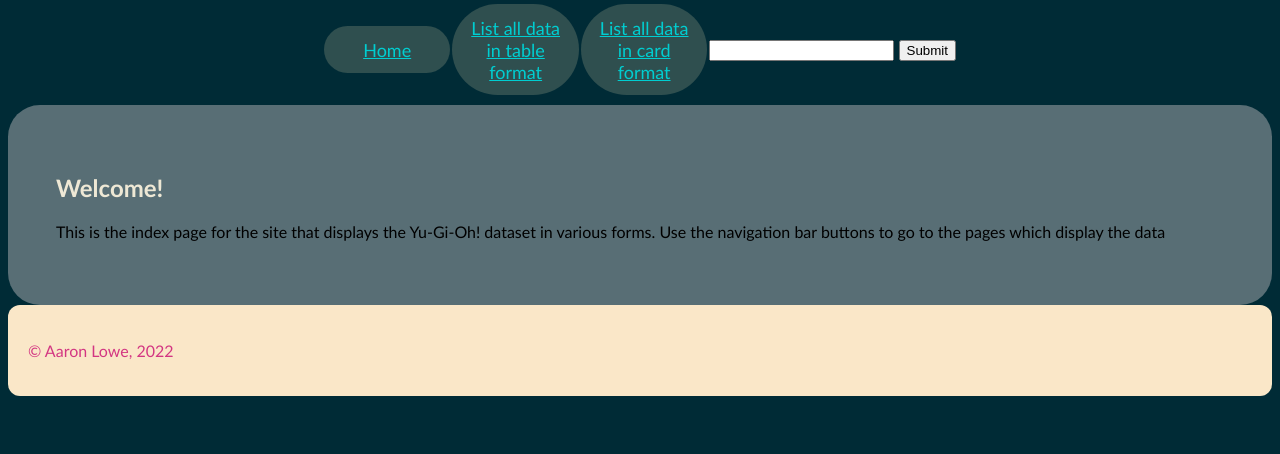
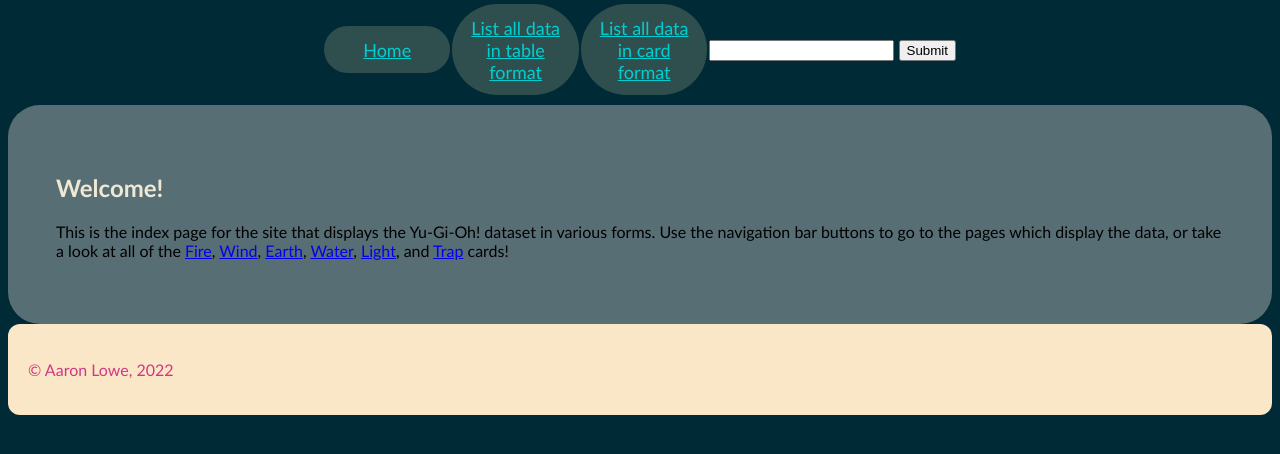
Before and after one commit to CyberFlameGO/AS91892, a Flask app: page / in a window 1280 px wide. Shown: the part 119-573 px from the top of the page. Run offline with Flask 2, Linux system fonts and the light colour scheme.

Commit message:
patchwork, pending changes to the css and documentation

```diff
--- a/app.py
+++ b/app.py
@@ -7,15 +7,15 @@ one go.
 """
 
 import sqlite3
+from flask import Flask, render_template, request
 from types import NoneType
-from typing import Any, Tuple
-
-from flask import Flask, render_template, request
+from typing import Any
 
 app = Flask(__name__)
 
-DB_FILE = r"cards.db"
-SORTABLE_VALUES: list = ["type", "rarity", "attribute", "subtype"]
+DB_FILE: str = r"cards.db"
+SORTABLE_VALUES: set = {"card_number", "card_name", "type", "rarity", "value", "attribute", "subtype", "level",
+                        "card_atk", "card_def"}
 
 
 class Database(object):
@@ -45,7 +45,7 @@ class Database(object):
         except sqlite3.Error as e:
             print(e)
 
-    def read_db(self, query, params: tuple = (None,)):
+    def read_db(self, query, params: tuple = (None,)) -> tuple:
         """
         Runs a query then fetches and returns output of the query.
         :param query:
@@ -82,18 +82,18 @@ def get_entry(entry):
     """
     db = Database(DB_FILE)
     query = "SELECT card_number, card_name, type, rarity, value, attribute, subtype, level, card_atk, " \
-            "card_def, card_text FROM cards WHERE type = ? OR rarity = ? OR attribute = ? OR subtype = ?"
-    entry_list = db.read_db(query, (entry, entry, entry, entry))
+            "card_def, card_text FROM cards WHERE attribute = ?"
+    entry_list = db.read_db(query, (entry.title(),))
     db.connection.close()
     return entry_list
 
 
-def get_raw_fields() -> list:
+def get_raw_fields() -> tuple:
     """
     Returns all fields of the database, excluding the id field.
     This is a redundant function seeing as a method already exists in the class Database, but
-    it's used so I don't have to open a connection and close it before using it as a parameter in the return_template function
-    of flask (meaning there are more lines than necessary).
+    it's used so I don't have to open a connection and close it before using it as a parameter in the return_template
+    function of flask (meaning there are more lines than necessary).
     In hindsight I should've just had it as a function, but oh well.
     :return:
     """
@@ -119,20 +119,23 @@ def get_formatted_fields() -> list:
     return fields
 
 
-def get_all_data(sortby = "card_number") -> tuple[Any, ...]:
+def get_all_data() -> tuple[Any, ...]:
     """
     This function is project-specific.
-    TODO: finish docstr and figure out why it's not working (oh and move the query request code here since it
-    interacts with flask anyway)
     :return
     """
-    query = "SELECT card_number, card_name, type, rarity, value, attribute, subtype, level, card_atk, " \
-            "card_def, card_text FROM cards ORDER BY ? ASC"
+    sort = request.args.get('sort-by')
+    if sort not in SORTABLE_VALUES and not None:
+        print("Invalid value:", sort)
+        sort = None
+    if isinstance(sort, NoneType):
+        sort = "card_number"
+    query = f"SELECT card_number, card_name, type, rarity, value, attribute, subtype, level, card_atk, card_def, " \
+            f"card_text FROM cards ORDER BY {sort} ASC"
     db = Database(DB_FILE)
-    data = db.read_db(query, (sortby,))
+    data = db.read_db(query)
     db.connection.close()
     return tuple(data)
-
 
 
 @app.route('/')
@@ -147,21 +150,13 @@ def render_index():
 @app.route('/table/<sortable>')
 def render_webpages(sortable):
     return render_template("datapage.html", raw_keys = get_raw_fields(), keys = get_formatted_fields(),
-                           values = get_entry(sortable),
-                           sortables = SORTABLE_VALUES, title = sortable)
+                           values = get_entry(sortable), sortables = SORTABLE_VALUES, title = sortable)
 
 
 @app.route('/table')
 def render_all():
-    sort = request.args.get('sort-by')
-    if sort not in SORTABLE_VALUES and not isinstance(sort, NoneType):
-        print("Invalid value:", sort)
-        sort = None
-    if isinstance(sort, NoneType):
-        sort = "card_number"  # this is redundant, but I feel as though it's good practice regardless.
     return render_template("datapage.html", raw_keys = get_raw_fields(), keys = get_formatted_fields(),
-                           values = get_all_data(sortby = sort),
-                           sortables = SORTABLE_VALUES, title = "All")
+                           values = get_all_data(), sortables = SORTABLE_VALUES, title = "All")
 
 
 @app.route('/card')
@@ -186,8 +181,7 @@ def render_search():
     tag_list = db.read_db(query, (search, search, search, search))
     db.connection.close()
     return render_template("datapage.html", raw_keys = get_raw_fields(), keys = get_formatted_fields(),
-                           values = tag_list,
-                           sortables = SORTABLE_VALUES, title = title)
+                           values = tag_list, sortables = SORTABLE_VALUES, title = title)
 
 
 if __name__ == '__main__':
--- a/templates/index.html
+++ b/templates/index.html
@@ -4,5 +4,7 @@
 {% block main %}
     <h2>Welcome!</h2>
     <p>This is the index page for the site that displays the Yu-Gi-Oh! dataset in various forms. Use the navigation bar
-       buttons to go to the pages which display the data</p>
+       buttons to go to the pages which display the data, or take a look at all of the <a href = "/table/fire">Fire</a>,
+        <a href = "/table/wind">Wind</a>, <a href = "/table/earth">Earth</a>, <a href = "/table/water">Water</a>, <a
+                href = "/table/light">Light</a>, and <a href = "/table/trap">Trap</a> cards! </p>
 {% endblock %}
```
